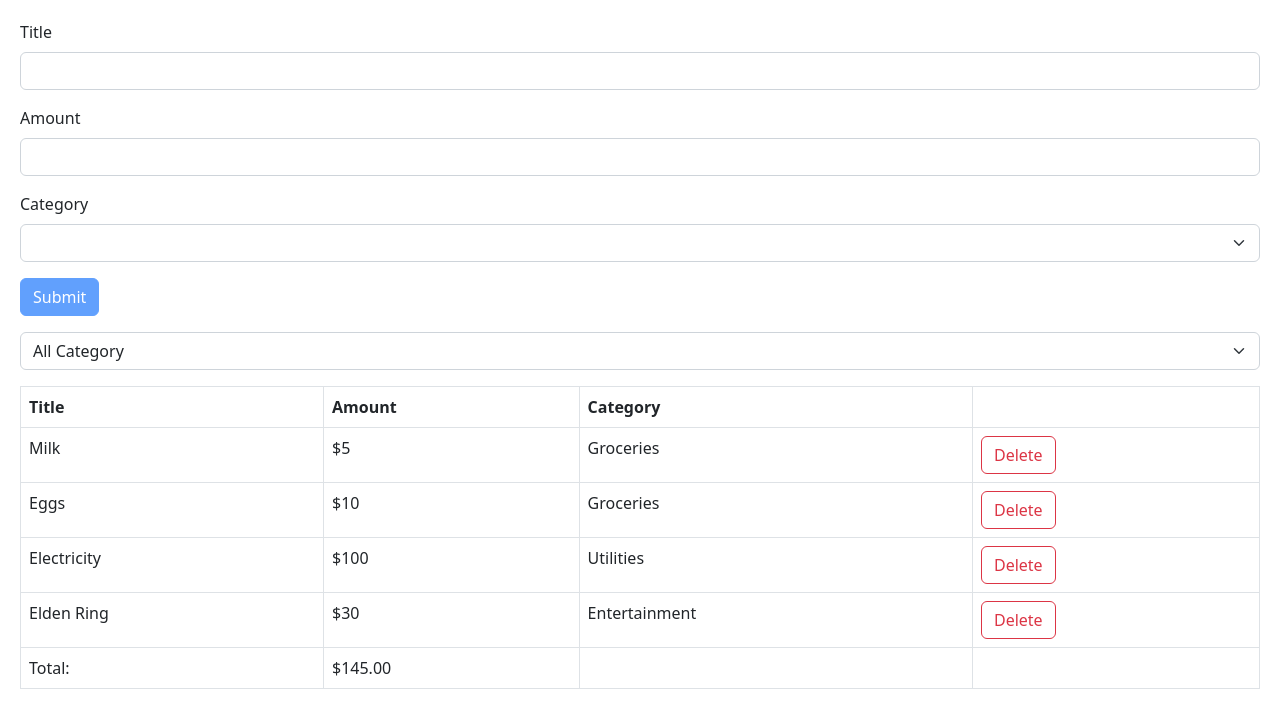
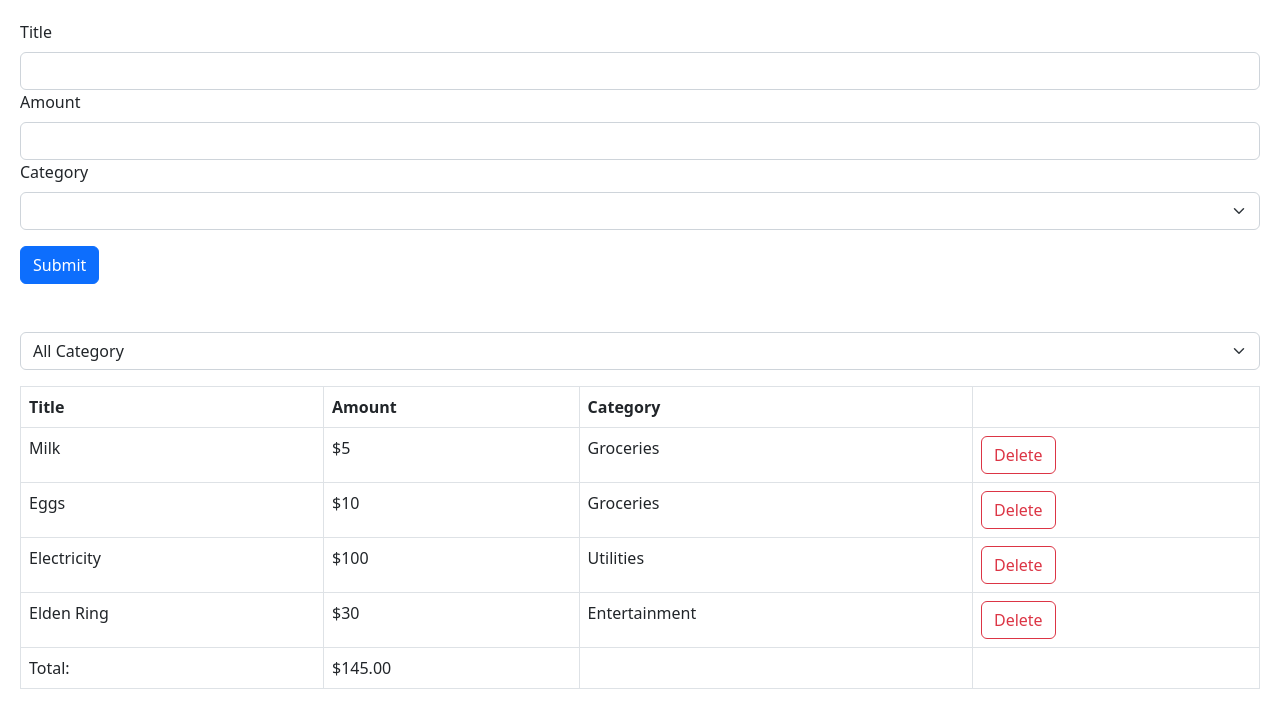
Before and after one commit to Fulim13/expense_tracker, a React app: page / in a window 1280 px wide. Shown: the top 728 px of the page. Built offline with nearby package versions, Linux system fonts and the light colour scheme; the HTML template or start-up script is replaced by a standard one.

Commit message:
Refactoring Expense Form

```diff
--- a/src/App.tsx
+++ b/src/App.tsx
@@ -2,6 +2,7 @@ import { useState } from "react";
 import ExpenseList from "./components/ExpenseList";
 import ExpenseFilter from "./components/ExpenseFilter";
 import ExpenseForm from "./components/ExpenseForm";
+import categories from "./categories";
 
 const initialExpenses = [
   { id: 1, title: "Milk", amount: 5, category: "Groceries" },
@@ -13,9 +14,9 @@ const initialExpenses = [
 function App() {
   const [expenses, setExpenses] = useState(initialExpenses);
   const [selectedCategory, setSelectedCategory] = useState("");
-  const [categories, setCatogories] = useState([
-    ...new Set(expenses.map((expense) => expense.category)),
-  ]);
+  // const [categories, setCatogories] = useState([
+  //   ...new Set(expenses.map((expense) => expense.category)),
+  // ]);
 
   const visibleExpenses = selectedCategory
     ? expenses.filter((expense) => expense.category === selectedCategory)
@@ -25,20 +26,17 @@ function App() {
     setExpenses(expenses.filter((expense) => expense.id !== id));
   };
 
-  const handleSubmit = (title: string, amount: number, category: string) => {
-    const newID = expenses.length + 1;
-    setExpenses([
-      ...expenses,
-      { id: newID, title: title, amount: amount, category: category },
-    ]);
-  };
-
   return (
     <>
-      <ExpenseForm categories={categories} onSubmit={handleSubmit} />
+      <div className="mb-5">
+        <ExpenseForm
+          onSubmit={(expense) =>
+            setExpenses([...expenses, { ...expense, id: expenses.length + 1 }])
+          }
+        />
+      </div>
       <ExpenseFilter
         onSelectCategory={(category) => setSelectedCategory(category)}
-        categories={categories}
       />
       <ExpenseList expenses={visibleExpenses} onDelete={handleDelete} />
     </>
--- /dev/null
+++ b/src/categories.ts
@@ -0,0 +1,3 @@
+const categories = ["Groceries", "Utilities", "Entertainment"] as const;
+
+export default categories;
--- a/src/components/ExpenseFilter.tsx
+++ b/src/components/ExpenseFilter.tsx
@@ -1,9 +1,10 @@
+import categories from "../categories";
+
 interface Props {
-  categories: string[];
   onSelectCategory: (category: string) => void;
 }
 
-const ExpenseFilter = ({ categories, onSelectCategory }: Props) => {
+const ExpenseFilter = ({ onSelectCategory }: Props) => {
   return (
     <select
       className="form-select my-3"
--- a/src/components/ExpenseForm.tsx
+++ b/src/components/ExpenseForm.tsx
@@ -1,39 +1,44 @@
+import { z } from "zod";
 import { useForm } from "react-hook-form";
-import { z } from "zod";
 import { zodResolver } from "@hookform/resolvers/zod";
+import categories from "../categories";
 
 const schema = z.object({
   title: z
     .string()
-    .min(3, { message: "Title should be at least 3 characters." }),
+    .min(3, { message: "Title should be at least 3 characters." })
+    .max(50),
   amount: z
     .number({ invalid_type_error: "Amount is required" })
-    .positive({ message: "Amount must be greater than 0" }),
-  category: z.string().min(3, { message: "Category is required" }),
+    .min(0.01)
+    .max(100_000),
+  category: z.enum(categories, {
+    errorMap: () => ({ message: "Category is required" }),
+  }),
 });
 
-type FormData = z.infer<typeof schema>;
+type ExpenseFormData = z.infer<typeof schema>;
 
 interface Props {
-  categories: string[];
-  onSubmit: (title: string, amount: number, category: string) => void;
+  onSubmit: (data: ExpenseFormData) => void;
 }
 
-const ExpenseForm = ({ categories, onSubmit }: Props) => {
+const ExpenseForm = ({ onSubmit }: Props) => {
   const {
     register,
     handleSubmit,
+    reset,
     formState: { errors, isValid },
-  } = useForm<FormData>({ resolver: zodResolver(schema) });
+  } = useForm<ExpenseFormData>({ resolver: zodResolver(schema) });
 
   return (
     <form
-      action=""
-      className="mb3"
-      onSubmit={handleSubmit((data) =>
-        onSubmit(data.title, data.amount, data.category)
-      )}
+      onSubmit={handleSubmit((data) => {
+        onSubmit(data);
+        reset();
+      })}
     >
+      <div className="mb3">
         <label htmlFor="title" className="form-label">
           Title
         </label>
@@ -41,10 +46,12 @@ const ExpenseForm = ({ categories, onSubmit }: Props) => {
           {...register("title")}
           id="title"
           type="text"
-        className="form-control mb-3"
+          className="form-control"
         />
         {errors.title && <p className="text-danger">{errors.title.message}</p>}
+      </div>
 
+      <div className="mb3">
         <label htmlFor="amount" className="form-label">
           Amount
         </label>
@@ -52,10 +59,14 @@ const ExpenseForm = ({ categories, onSubmit }: Props) => {
           {...register("amount", { valueAsNumber: true })}
           id="amount"
           type="number"
-        className="form-control mb-3"
+          className="form-control"
         />
-      {errors.amount && <p className="text-danger">{errors.amount.message}</p>}
+        {errors.amount && (
+          <p className="text-danger">{errors.amount.message}</p>
+        )}
+      </div>
 
+      <div className="mb3">
         <label htmlFor="category" className="form-label">
           Category
         </label>
@@ -64,9 +75,8 @@ const ExpenseForm = ({ categories, onSubmit }: Props) => {
           name="category"
           id="category"
           className="form-select"
-        defaultValue=""
         >
-        <option></option>
+          <option value=""></option>
           {categories.map((category) => (
             <option key={category}>{category}</option>
           ))}
@@ -74,9 +84,10 @@ const ExpenseForm = ({ categories, onSubmit }: Props) => {
         {errors.category && (
           <p className="text-danger">{errors.category.message}</p>
         )}
+      </div>
 
       <button
-        disabled={!isValid}
+        // disabled={!isValid}
         type="submit"
         className="btn btn-primary mt-3"
       >
```
Lines whose indentation alone changed are shown as unchanged.
